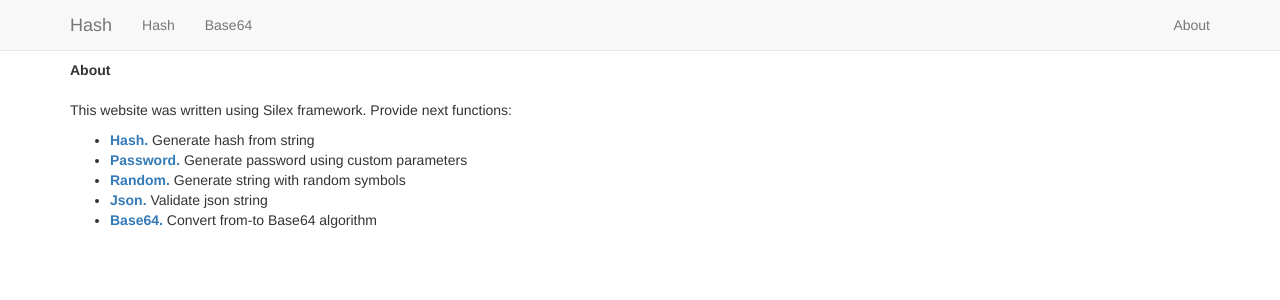
After one commit to tim96/hash-symfony4, a Symfony app: template templates/index/about.html.twig in a window 1280 px wide. The commit adds this page. Shown: the top 300 px of the page. Run offline with Twig, Linux system fonts and the light colour scheme; the template is opened without the code that fills it, so the values that code supplies are empty; some libraries are stand-ins or nearby versions.

Commit message:
Added about and base64 layout.

```diff
--- a/templates/base.html.twig
+++ b/templates/base.html.twig
@@ -10,7 +10,10 @@
     <meta name="viewport" content="width=device-width, initial-scale=1">
 
     {% block meta_tags %}
-    {% endblock meta_tags %}
+        <meta name="description" content="Move project from silex 2 to symfony 4">
+        <meta name="keywords" content="PHP, Symfony, Symfony 4, Symfony framework, tutorial, example">
+        <meta name="author" content="tim96">
+    {% endblock %}
 
     {#<link href="https://maxcdn.bootstrapcdn.com/bootstrap/3.3.5/css/bootstrap.min.css" rel="stylesheet">#}
     {#<link href="{{ asset('css/styles.min.css') }}?v=v1" rel="stylesheet">#}
@@ -45,15 +48,15 @@
                 {#<li{% if active == 'json' %} class="active"{% endif %}>#}
                     {#<a href="{{ path('json') }}">Json</a>#}
                 {#</li>#}
-                {#<li{% if active == 'base64' %} class="active"{% endif %}>#}
-                    {#<a href="{{ path('base64') }}">Base64</a>#}
-                {#</li>#}
+                <li{% if active == 'base64' %} class="active"{% endif %}>
+                    <a href="{{ path('base64') }}">Base64</a>
+                </li>
             </ul>
-            {#<ul class="nav navbar-nav navbar-right">#}
-                {#<li{% if active == 'about' %} class="active"{% endif %}>#}
-                    {#<a href="{{ path('about') }}">About</a>#}
-                {#</li>#}
-            {#</ul>#}
+            <ul class="nav navbar-nav navbar-right">
+                <li{% if active == 'about' %} class="active"{% endif %}>
+                    <a href="{{ path('about') }}">About</a>
+                </li>
+            </ul>
         </div>
     </div>
 </div>
--- /dev/null
+++ b/templates/index/about.html.twig
@@ -0,0 +1,29 @@
+{% extends 'base.html.twig' %}
+
+{% block title %}
+    HashCode - About
+{% endblock %}
+
+{% block content %}
+
+<div class="row">
+    <div class="col-md-12">
+        <div class="form-group">
+            <label for="comment">About</label>
+        </div>
+        <div>
+            <p>
+                This website was written using Silex framework. Provide next functions:
+            </p>
+            <ul>
+                <li><a href="{{ path('hash') }}"><strong>Hash.</strong></a> Generate hash from string</li>
+                <li><a href="{{ path('password') }}"><strong>Password.</strong></a> Generate password using custom parameters</li>
+                <li><a href="{{ path('random') }}"><strong>Random.</strong></a> Generate string with random symbols</li>
+                <li><a href="{{ path('json') }}"><strong>Json.</strong></a> Validate json string</li>
+                <li><a href="{{ path('base64') }}"><strong>Base64.</strong></a> Convert from-to Base64 algorithm</li>
+            </ul>
+        </div>
+    </div>
+</div>
+
+{% endblock %}
--- a/templates/index/hash.html.twig
+++ b/templates/index/hash.html.twig
@@ -6,12 +6,6 @@
 
 {% block title %}
     Hash - Generate hash
-{% endblock %}
-
-{% block meta_tags %}
-    <meta name="description" content="Move project from silex 2 to symfony 4">
-    <meta name="keywords" content="PHP, Symfony, Symfony 4, Symfony framework, tutorial, example">
-    <meta name="author" content="tim96">
 {% endblock %}
 
 {% block content %}
```
Also changed, not shown: templates/index/base64.html.twig (added, +49 -0 lines).
